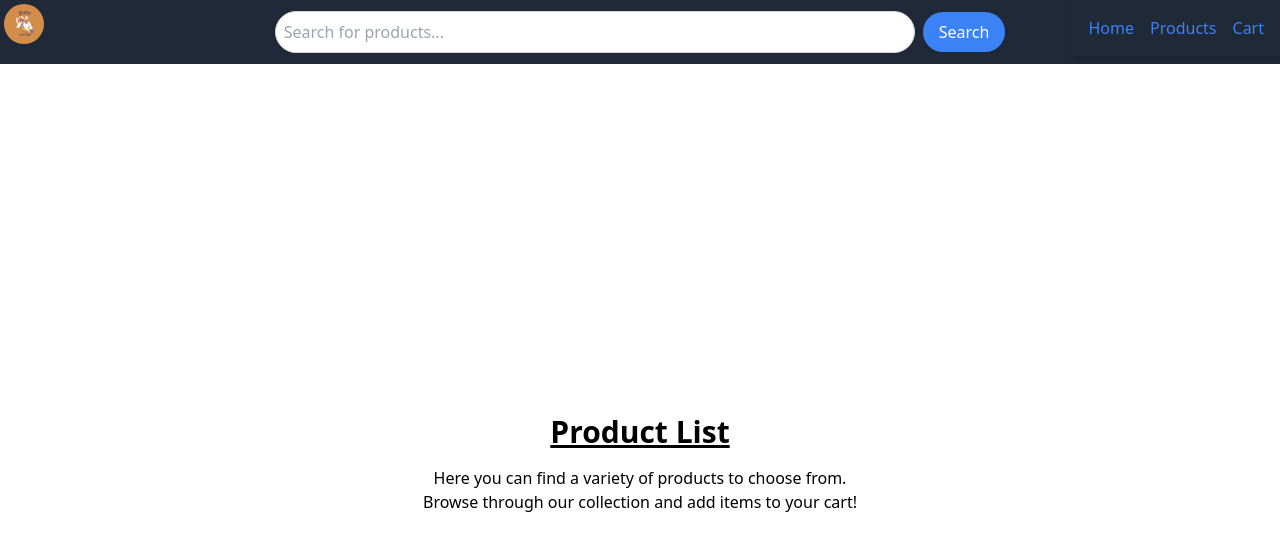
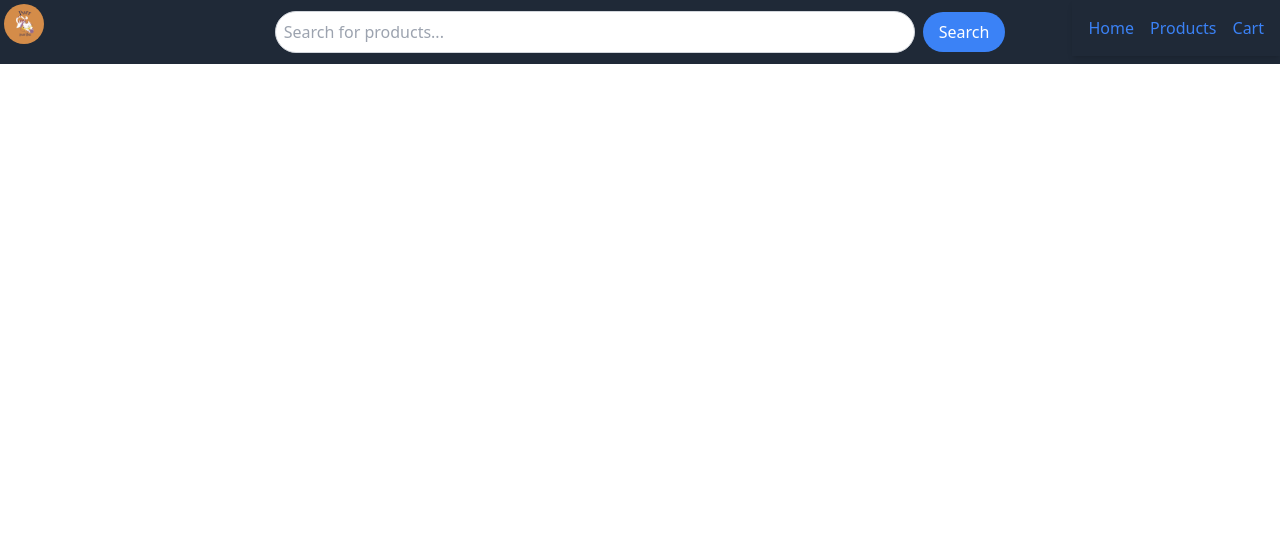
Before and after one commit to solemn-eyes/FE_Capstone_Project, a React (Vite) app in the folder e-commerce-project/: page /productlist in a window 1280 px wide. Shown: the top 550 px of the page. Built offline with nearby package versions, Linux system fonts and the light colour scheme.

Commit message:
Adjusting the ProductGrid to a services file

```diff
--- a/e-commerce-project/src/components/Home.jsx
+++ b/e-commerce-project/src/components/Home.jsx
@@ -1,5 +1,5 @@
 import hero from '../components/Images/Shopping.jpg'
-import ProductGrid from './ProductGrid';
+import ProductGrid from '../services/ProductGrid'
 import Banner from './Banners';
 
 function Home() {
--- a/e-commerce-project/src/components/ProductList.jsx
+++ b/e-commerce-project/src/components/ProductList.jsx
@@ -1,9 +1,9 @@
+{}
+
 function ProductList() {
     return (
-        <div className="flex flex-col items-center justify-center min-h-screen">
-            <h1 className="text-3xl underline mb-4 font-bold">Product List</h1>
-            <p>Here you can find a variety of products to choose from.</p>
-            <p>Browse through our collection and add items to your cart!</p>
+        <div>
+
         </div>
     );
 }
```
Also changed, not shown: e-commerce-project/src/services/ProductGrid.jsx (renamed from e-commerce-project/src/components/ProductGrid.jsx).
